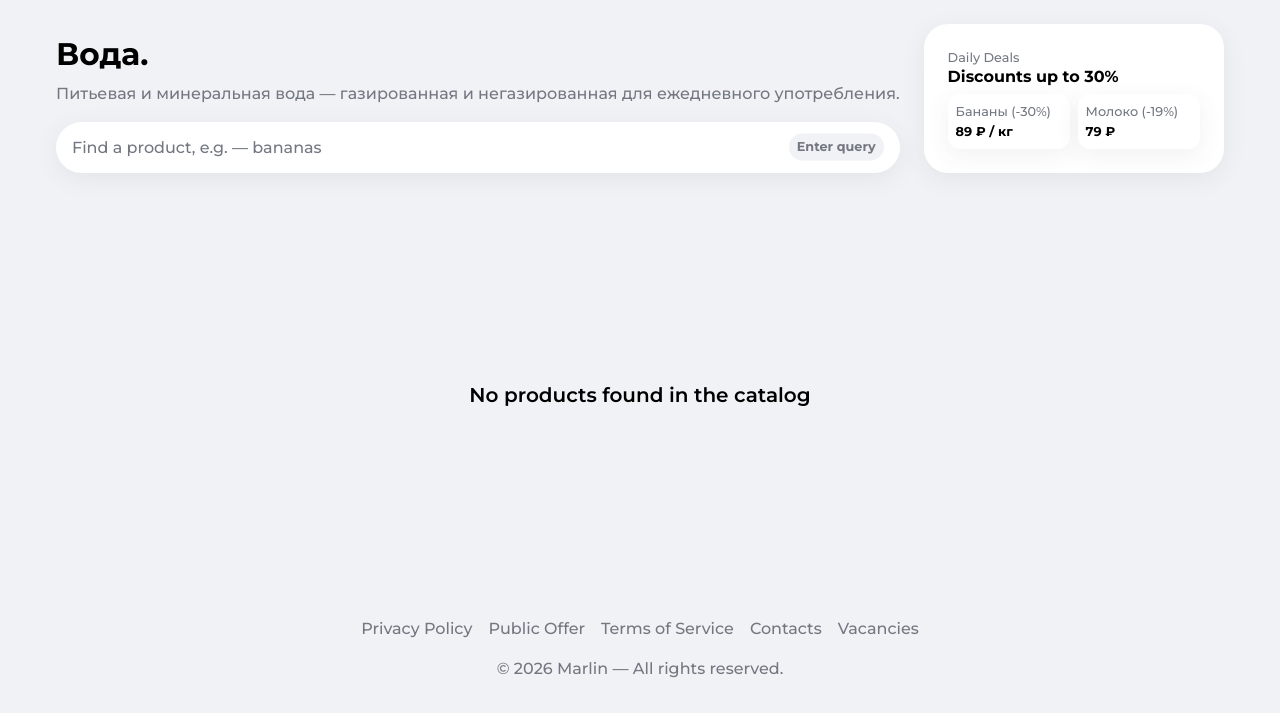
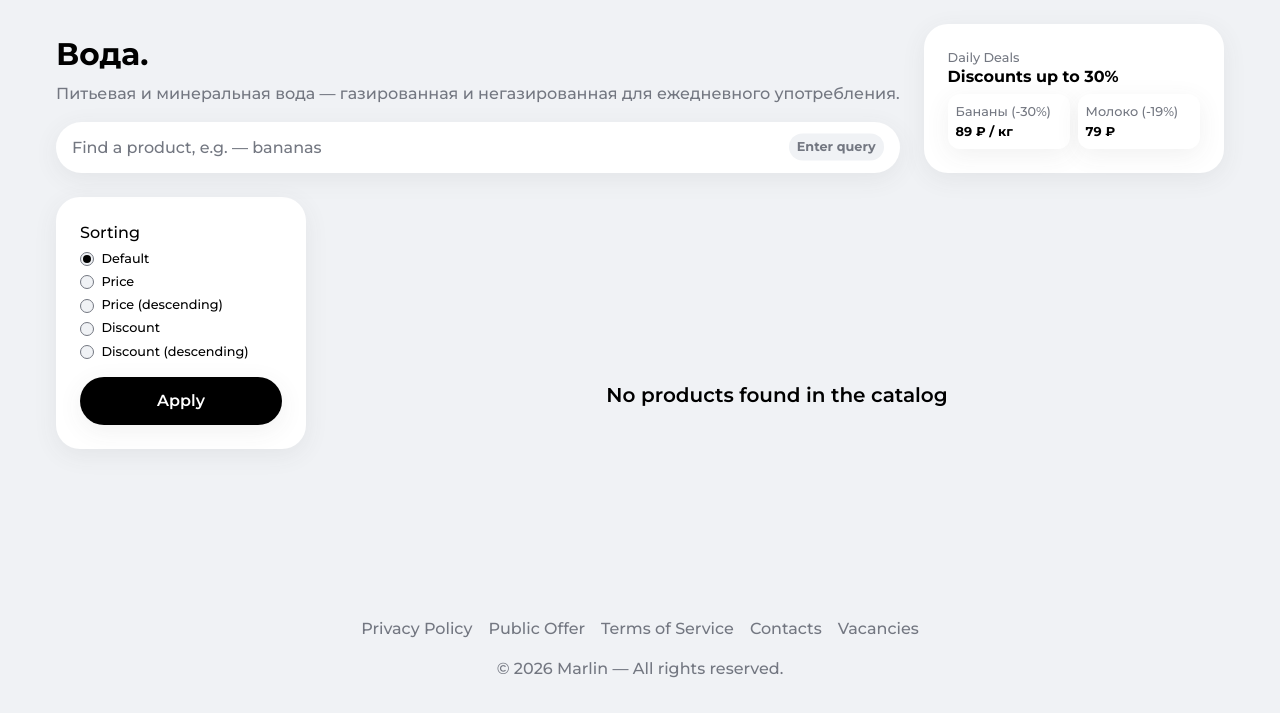
Before and after one commit to prsvt420/marlin, a Django app: page /catalog/voda/ in a window 1280 px wide. Shown: the part 87-800 px from the top of the page. Run offline with Django 5.2, Linux system fonts and the light colour scheme; data comes from the database, SQL or seed files in the repository; parts of the project's set-up code (start-up, migrations or seed data) failed here and were passed over; some libraries are stand-ins or nearby versions.

Commit message:
feat(catalog): add product filter based on django-filters

```diff
--- a/apps/catalog/dataclasses/__init__.py
+++ /dev/null
@@ -1,5 +0,0 @@
-from apps.catalog.dataclasses.ordering_option_dataclass import OrderingOption
-
-__all__ = [
-    "OrderingOption",
-]
--- /dev/null
+++ b/apps/catalog/filters/__init__.py
@@ -0,0 +1,3 @@
+from apps.catalog.filters.product_filter import ProductFilter
+
+__all__ = ["ProductFilter"]
--- /dev/null
+++ b/apps/catalog/filters/product_filter.py
@@ -0,0 +1,35 @@
+import django_filters
+from django.db.models import QuerySet
+from django.utils.translation import gettext_lazy as _
+
+from apps.catalog.models import Product
+
+
+class ProductFilter(django_filters.FilterSet):
+    q = django_filters.CharFilter(method="filter_search")
+    sort = django_filters.OrderingFilter(
+        fields=(
+            ("final_price", "price"),
+            ("discount", "discount"),
+        ),
+        field_labels={
+            "price": _("Price"),
+            "discount": _("Discount"),
+            "-price": _("Price (descending)"),
+            "-discount": _("Discount (descending)"),
+        },
+        empty_label=_("Default"),
+        label=_("Sorting"),
+    )
+
+    class Meta:
+        model = Product
+        fields = ("q", "sort")
+
+    def filter_search(
+        self, queryset: QuerySet[Product], name: str, value: str
+    ) -> QuerySet[Product]:
+        if not value:
+            return queryset
+
+        return queryset.filter(name__icontains=value)
--- a/apps/catalog/selectors/product_selector.py
+++ b/apps/catalog/selectors/product_selector.py
@@ -18,8 +18,6 @@ class ProductSelector:
     def get_products(
         self,
         *,
-        search_query: Optional[str] = None,
-        order_field: Optional[str] = None,
         category_slug: Optional[str] = None,
         only_active: bool = True,
     ) -> QuerySet[Product]:
@@ -45,12 +43,6 @@ class ProductSelector:
                 | Q(category__parent__slug=category_slug),  # noqa: W503
             )
 
-        if search_query:
-            products = products.filter(name__icontains=search_query)
-
-        if order_field:
-            products = products.order_by(order_field)
-
         return products
 
     def get_product(
--- /dev/null
+++ b/apps/catalog/static/catalog/css/components/product_filters.css
@@ -0,0 +1,24 @@
+.product-filters {
+  min-width: 250px;
+  width: 250px;
+  height: max-content;
+  display: flex;
+  flex-direction: column;
+}
+
+.product-filters__buttons {
+  display: flex;
+  flex-direction: column;
+  gap: var(--space-xs);
+}
+
+.product-filters__button {
+  width: 100%;
+  text-align: center;
+}
+
+@media (max-width: 767px) {
+  .product-filters {
+    width: 100%;
+  }
+}
--- a/apps/catalog/static/catalog/css/product_list.css
+++ b/apps/catalog/static/catalog/css/product_list.css
@@ -1,19 +1,16 @@
 .products {
   display: flex;
-  flex-direction: column;
+  flex-direction: row;
   gap: var(--space-md);
   flex: 1
-}
-
-.products--centered {
-  align-items: center;
-  justify-content: center
 }
 
 .products__list {
   display: grid;
   grid-template-columns: repeat(auto-fill, minmax(220px, 1fr));
   gap: var(--space-md);
+  flex: 1;
+  align-content: start;
 }
 
 .product-card {
@@ -90,6 +87,7 @@
   justify-content: center;
   align-items: center;
   flex-direction: column;
+  flex: 1;
 }
 
 .products__empty-text {
@@ -97,3 +95,9 @@
   font-weight: var(--font-weight-semibold);
   text-align: center;
 }
+
+@media (max-width: 767px) {
+  .products {
+    flex-direction: column;
+  }
+}
--- a/apps/catalog/templates/catalog/includes/hero.html
+++ b/apps/catalog/templates/catalog/includes/hero.html
@@ -7,7 +7,7 @@
 
     {% if search_url %}
       <form class="hero__search-form" method="get" action="{{ search_url }}">
-        <input class="hero__search input" name="q" value="{{ search_query|default_if_none:'' }}" autocomplete="off" placeholder="{{ search_placeholder }}">
+        <input class="hero__search input" name="q" value="{{ filter.form.q.value|default_if_none:'' }}" autocomplete="off" placeholder="{{ search_placeholder }}">
         <span class="hero__search-badge badge badge--absolute hero__search-badge--empty">{% trans "Enter query" %}</span>
 	      <span class="hero__search-badge badge badge--absolute hero__search-badge--typing">{% trans "Press Enter" %}</span>
       </form>
--- /dev/null
+++ b/apps/catalog/templates/catalog/includes/product_filters.html
@@ -0,0 +1,23 @@
+{% load i18n %}
+
+<div class="product-filters surface">
+	<form class="form" action="{% url 'catalog:product-list' category_slug=category.slug %}" method="get" novalidate>
+		<div class="form__group">
+			<p class="form__label">{{ filter.form.sort.label }}</p>
+			{% for value, label in filter.form.sort.field.choices %}
+				<label class="form__label form__label-small">
+					<input class="input--radio" name="sort" type="radio" value="{{ value }}" {% if not value %}checked{% endif %} {% if value in filter.form.sort.value %}checked{% endif %}>
+					<span class="input--span-radio"></span>
+					{{ label }}
+				</label>
+			{% endfor %}
+		</div>
+
+		<div class="product-filters__buttons">
+			<button class="product-filters__button button" type="submit">{% trans "Apply" %}</button>
+			{% if filter.form.has_changed %}
+				<a class="product-filters__button button button--light" href="{% url 'catalog:product-list' category_slug=category.slug %}">{% trans "Reset" %}</a>
+			{% endif %}
+		</div>
+	</form>
+</div>
--- a/apps/catalog/templates/catalog/product_list.html
+++ b/apps/catalog/templates/catalog/product_list.html
@@ -6,6 +6,7 @@
 {% block css %}
 	<link rel="stylesheet" href="{% static 'catalog/css/components/hero.css' %}">
 	<link rel="stylesheet" href="{% static 'catalog/css/components/stock.css' %}">
+	<link rel="stylesheet" href="{% static 'catalog/css/components/product_filters.css' %}">
 	<link rel="stylesheet" href="{% static 'catalog/css/product_list.css' %}">
 {% endblock %}
 
@@ -15,7 +16,9 @@
   {% url "catalog:product-list" category_slug=category.slug as search_url %}
   {% include "catalog/includes/hero.html" with title=category.name|add:"." description=category.description|add:"." search_url=search_url search_placeholder=_("Find a product, e.g. — bananas") %}
 
-	<section class="products {% if not products %}products--centered{% endif %}">
+	<section class="products">
+		{% include "catalog/includes/product_filters.html" %}
+
 		{% if products %}
 			<ul class="products__list">
 				{% for product in products %}
@@ -66,9 +69,9 @@
 				{% endfor %}
 			</ul>
 
-			{% include "includes/pagination.html" with page_obj=page_obj search_query=search_query %}
+			{% include "includes/pagination.html" %}
 		{% else %}
-			{% if search_query %}
+			{% if filter.form.q.value %}
         <div class="products__empty">
           <p class="products__empty-text">{% trans "No results found for your search" %}</p>
         </div>
--- a/apps/catalog/views/product_list_view.py
+++ b/apps/catalog/views/product_list_view.py
@@ -2,31 +2,20 @@ from typing import Any, Dict, Optional
 
 from django.db.models import QuerySet
 from django.http import Http404
-from django.views.generic import ListView
+from django_filters.views import FilterView
 
 from apps.carts.selectors import CartSelector
-from apps.catalog.constants import ORDERING_OPTIONS
-from apps.catalog.dataclasses import OrderingOption
+from apps.catalog.filters import ProductFilter
 from apps.catalog.models import Category, Product
 from apps.catalog.selectors import CategorySelector, ProductSelector
 
 
-class ProductListView(ListView):
+class ProductListView(FilterView):
     template_name = "catalog/product_list.html"
     context_object_name = "products"
     paginate_by = 12
     paginate_orphans = 4
-    extra_context = {"ordering_options": ORDERING_OPTIONS}
-
-    @property
-    def ordering_option(self) -> OrderingOption:
-        ordering_option_key: str = self.request.GET.get(
-            key="sort", default="default"
-        ).strip()
-
-        return ORDERING_OPTIONS.get(
-            ordering_option_key, ORDERING_OPTIONS["default"]
-        )
+    filterset_class = ProductFilter
 
     @property
     def category_slug(self) -> str:
@@ -43,26 +32,15 @@ class ProductListView(ListView):
 
         return category
 
-    @property
-    def search_query(self) -> Optional[str]:
-        search_query: Optional[str] = self.request.GET.get(key="q")
-        return search_query.strip() if search_query else None
-
     def get_queryset(self) -> QuerySet[Product]:
-        search_query: Optional[str] = self.search_query
-        order_field: Optional[str] = self.ordering_option.field
         category_slug: Optional[str] = self.category_slug
 
         return ProductSelector().get_products(
-            search_query=search_query,
-            order_field=order_field,
             category_slug=category_slug,
         )
 
     def get_context_data(self, **kwargs: Any) -> Dict[str, Any]:
         context: Dict[str, Any] = super().get_context_data(**kwargs)
-        context["search_query"] = self.search_query
-        context["current_ordering_option"] = self.ordering_option
         context["category"] = self.category
 
         if self.request.user.is_authenticated:
--- a/static/css/components/input.css
+++ b/static/css/components/input.css
@@ -60,6 +60,46 @@
   display: block;
 }
 
+.input--radio {
+  width: 0;
+  height: 0;
+  opacity: 0;
+  position: absolute;
+  z-index: var(--z-index-back);
+}
+
+.input--span-radio {
+  position: relative;
+  display: inline-block;
+  width: 14px;
+  height: 14px;
+  background-color: var(--input-background-color);
+  border: 1px solid var(--input-border-color);
+  border-radius: var(--radius-pill);
+  margin-right: var(--space-xxs);
+  vertical-align: sub;
+  user-select: none;
+}
+
+.input--span-radio::before {
+  content: "";
+  position: absolute;
+  top: 50%;
+  left: 50%;
+  width: 8px;
+  height: 8px;
+  background-color: var(--input-text-color);
+  border-radius: 50%;
+  transform: translate(-50%, -50%);
+  display: none;
+  line-height: var(--line-height-none);
+}
+
+.input--radio:checked + .input--span-radio::before {
+  display: block;
+}
+
+
 .input::placeholder {
   color: var(--input-placeholder-color);
   opacity: 1
```
Also changed, not shown: apps/catalog/constants.py (deleted, +0 -12 lines), apps/catalog/dataclasses/ordering_option_dataclass.py (deleted, +0 -10 lines), locale/ru/LC_MESSAGES/django.po.
